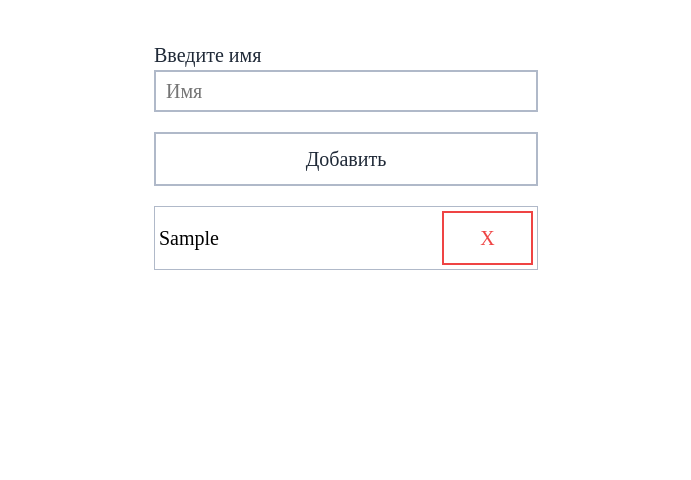
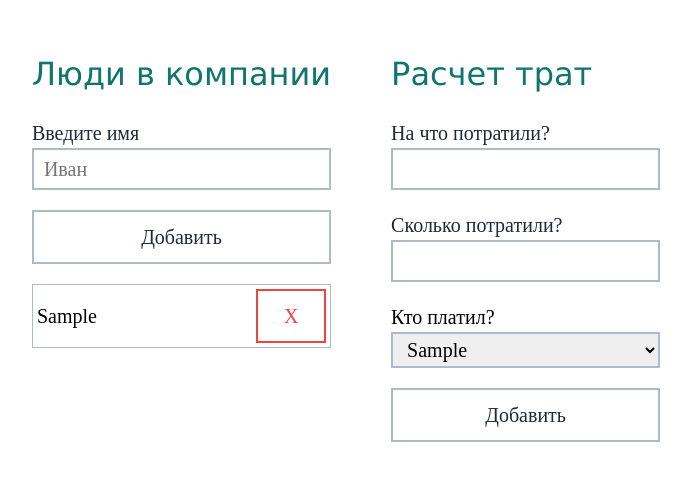
Before and after one commit to gh6u9do/Splitwise, a React (Vite) app: page / in a window 1280 px wide. Both pictures are taken after typing "Sample" into the empty fields and a click on the button "Добавить". Shown: the top 480 px of the page, without its empty margins (294-985 px from the left). Built offline with nearby package versions, Linux system fonts and the light colour scheme.

Commit message:
added ExpenseForm

```diff
--- a/src/App.module.css
+++ b/src/App.module.css
@@ -1,8 +1,7 @@
 .wrapper {
     display: flex;
-    align-items: center;
-    justify-content: start;
-    flex-direction: column;
+    align-items: start;
+    justify-content: center;
     gap: 1rem;
 
     /* border: 1px solid red; */
@@ -16,8 +15,16 @@
 }
 
 .wrapper__friendList {
-    /* border: 1px solid blue; */
+    padding: 0.5rem 1rem;
+    block-size: 100%;
+    /* border-right: 1px solid var(--color-border); */
 
-    max-inline-size: 30vw;
-    width: 100%;
 }
+
+.wrapper__expenseForm {
+    padding: 0.5rem 1rem;
+
+    block-size: 100%;
+
+    /* border-left: 1px solid var(--color-border); */
+}
--- a/src/App.tsx
+++ b/src/App.tsx
@@ -3,6 +3,7 @@ import styles from './App.module.css';
 import { Button } from './components/ui/Button/Button';
 import { Input } from './components/ui/Input/Input';
 import { FriendManager } from './components/FriendManager/FriendManager';
+import { ExpenseForm } from './components/ExpenseForm/ExpenseForm';
 
 // тип друга
 export type TFriend = {
@@ -34,6 +35,17 @@ function App() {
             friendsList={friendsList}
           />
         </div>
+        {/* если людей в списке нет - не показываем форму */}
+        {friendsList.length > 0 ? (
+          <div className={styles['wrapper__expenseForm']}>
+            <ExpenseForm
+              friendList={friendsList}
+            />
+          </div>
+
+        ): (
+          <div></div>
+        )}
      </section>
 
     </>
--- /dev/null
+++ b/src/components/ExpenseForm/ExpenseForm.module.css
@@ -0,0 +1,38 @@
+.wrapper {
+    display: flex;
+    flex-direction: column;
+    gap: 1rem;
+
+    width: 100%;
+}
+
+.wrapper__header {
+    color: var(--color-primary);
+    font-weight: 400;
+    font-family: Verdana, Geneva, Tahoma, sans-serif;
+    font-size: 32px;
+}
+
+.wrapper__form {
+    display: flex;
+    flex-direction: column;
+    gap: 1rem;
+}
+
+.form__whoPayedLabel {
+    display: flex;
+    flex-direction: column;
+}
+
+.form__whoPayedSelect {
+    padding: 0.2rem 0.5rem;
+
+    border: 2px solid var(--color-border);
+
+    transition: all 0.2s;
+}
+
+.form__whoPayedSelect:focus-visible {
+    outline: none;
+    box-shadow: 0 0 5px 2px var(--color-text-muted);
+}
--- /dev/null
+++ b/src/components/ExpenseForm/ExpenseForm.tsx
@@ -0,0 +1,74 @@
+import type { TFriend } from '../../App';
+import { Button } from '../ui/Button/Button';
+import { Input } from '../ui/Input/Input';
+import styles from './ExpenseForm.module.css'
+import { useState } from 'react';
+
+
+type TExpenseFormProps = {
+    friendList: TFriend[]
+}
+
+export type TExpense = {
+    // айди траты
+    id: string;
+    // название траты (например поход в кино)
+    title: string;
+    // сумма траты
+    amount: number;
+    // айди человека который оплатил
+    friendId: string;
+}
+
+function onSubmitExpenseForm(e: React.SubmitEvent) {
+    //
+    e.preventDefault();
+}
+
+export const ExpenseForm = ({friendList}: TExpenseFormProps) => {
+
+    // локальный стейт для названия траты
+    const [expenseTitle, setExpenseTitle] = useState('');
+    // локальный стейт для суммы траты
+    const [expenseAmount, setExpenseAmount] = useState('');
+
+    return (
+        <section className={styles.wrapper}>
+            <h1 className={styles['wrapper__header']}>Расчет трат</h1>
+            <form className={styles['wrapper__form']} onSubmit={onSubmitExpenseForm}>
+                <Input
+                    label='На что потратили?'
+                    type='text'
+                    value={expenseTitle}
+                    onChange={(e) => setExpenseTitle(e.target.value)}
+                />
+                <Input
+                    label='Сколько потратили?'
+                    type='number'
+                    min={1}
+                    value={expenseAmount}
+                    onChange={(e) => setExpenseAmount(e.target.value)}
+                />
+                <label className={styles['form__whoPayedLabel']}>
+                    Кто платил?
+                    <select className={styles['form__whoPayedSelect']}>
+                        {friendList.map((friend) => {
+                            return (
+                                <option className={styles['form__whoPaidOption']}>{friend.name}</option>
+                            )
+                        })}
+                    </select>
+                </label>
+
+
+                <Button
+                    variant='primary'
+                >
+                    Добавить
+                </Button>
+
+            </form>
+
+        </section>
+    )
+}
--- a/src/components/FriendManager/FriendManager.module.css
+++ b/src/components/FriendManager/FriendManager.module.css
@@ -3,7 +3,15 @@
     flex-direction: column;
     gap: 1rem;
 
-    width: 100%;
+    inline-size: 100%;
+    block-size: 100%;
+}
+
+.wrapper__header {
+    color: var(--color-primary);
+    font-weight: 400;
+    font-family: Verdana, Geneva, Tahoma, sans-serif;
+    font-size: 32px
 }
 
 .wrapper__form {
--- a/src/components/FriendManager/FriendManager.tsx
+++ b/src/components/FriendManager/FriendManager.tsx
@@ -40,13 +40,15 @@ export const FriendManager = ({ friendsList, addFriendAtList, deleteFriendAtList
 
     return (
         <section className={styles['wrapper']}>
+            <h2 className={styles['wrapper__header']}>Люди в компании</h2>
             <form className={styles['wrapper__form']} onSubmit={handeFormSubmit}>
                 <Input
                     ref={refInputName}
                     label='Введите имя'
                     className={styles['form__input']}
                     name='friendName'
-                    placeholder='Имя'
+                    placeholder='Иван'
+                    required
                     minLength={2}
                     maxLength={20}
                     value={nameInputValue}
--- a/src/components/ui/Button/button.module.css
+++ b/src/components/ui/Button/button.module.css
@@ -6,6 +6,7 @@
   border: 2px solid transparent;
   cursor: pointer;
   transition: all 0.2s;
+  color: var(--color-text);
 }
 
 /* стили для фокуса по табу */
```
